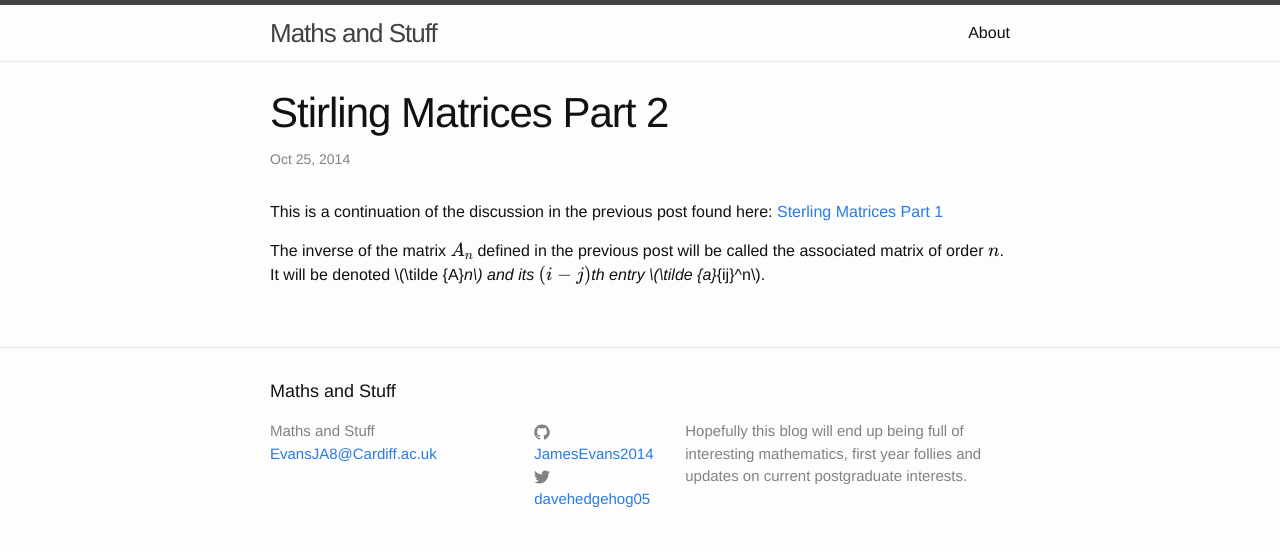
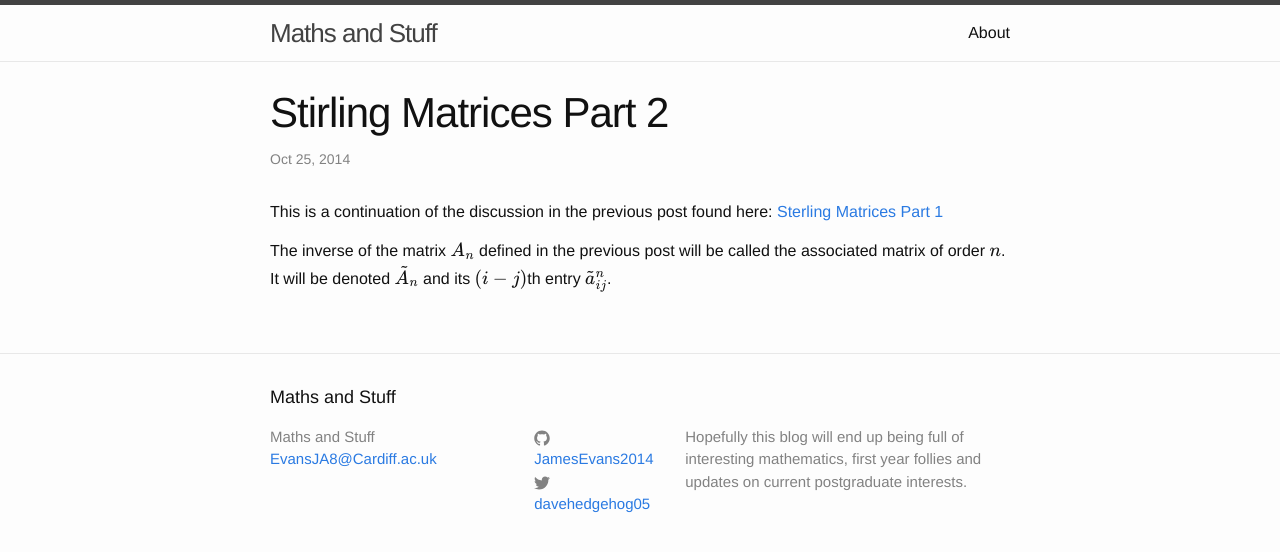
Before and after one commit to JamesEvans2014/JamesEvans2014.github.io, a Jekyll site: the page built from _posts/2014-10-25-Stirling-Matrices-Part-2.md, in a window 1280 px wide. Shown: the top 552 px of the page. Built offline with Jekyll 4.4.1, drawn with Linux system fonts in a browser that asks for light colours; formulas are drawn with MathJax 3.

```diff
--- a/_posts/2014-10-25-Stirling-Matrices-Part-2.md
+++ b/_posts/2014-10-25-Stirling-Matrices-Part-2.md
@@ -7,5 +7,5 @@ categories: Stirling Numbers Matrices
 
 This is a continuation of the discussion in the previous post found here: [Sterling Matrices Part 1](http://jamesevans2014.github.io/stirling/numbers/matrices/2014/10/25/Stirling-Matrices.html)
 
-The inverse of the matrix \\(A_n\\) defined in the previous post will be called the associated matrix of order \\(n\\).
-It will be denoted \\(\tilde {A}_n\\) and its \\((i-j)\\)th entry \\(\tilde {a}_{ij}^n\\).
+The inverse of the matrix \\(A\_n\\) defined in the previous post will be called the associated matrix of order \\(n\\).
+It will be denoted \\(\tilde {A}\_n\\) and its \\((i-j)\\)th entry \\(\tilde {a}\_{ij}^n\\).
```
